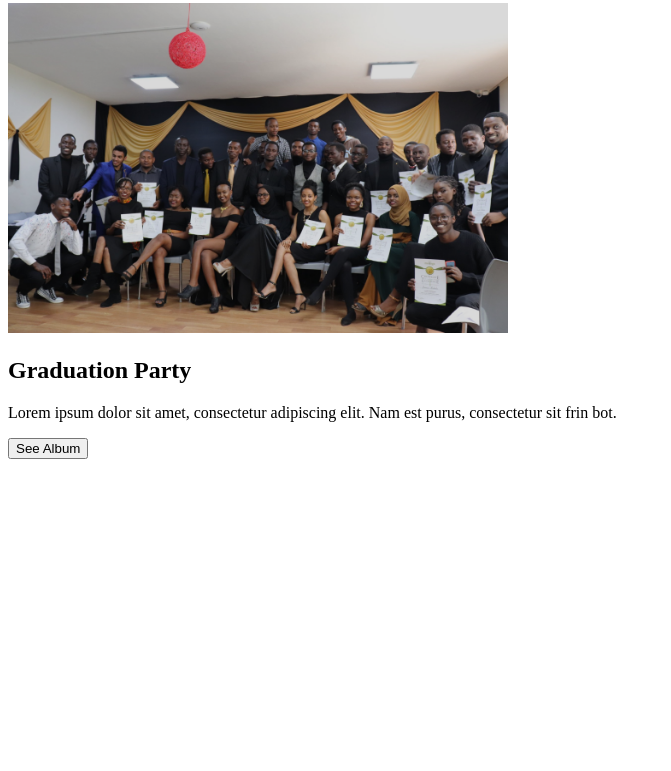
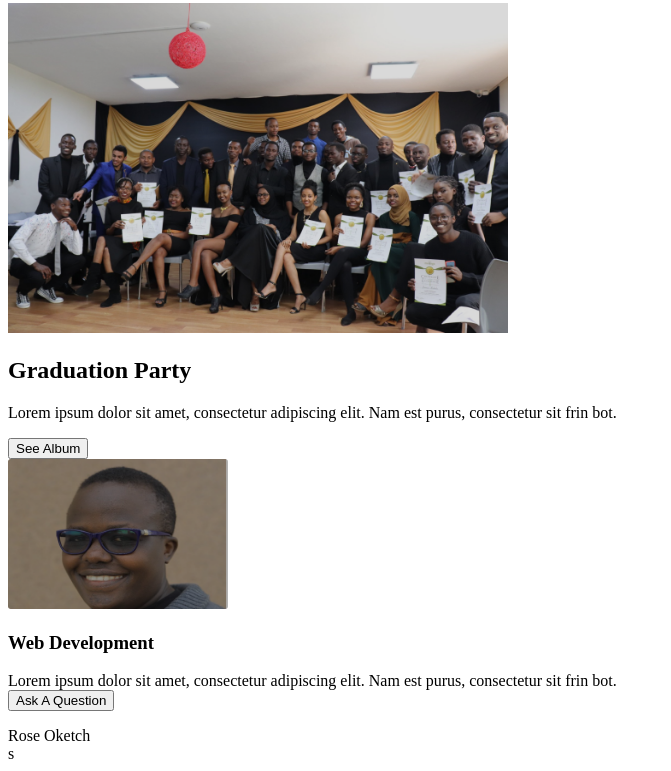
Before and after one commit to NicholasKungukamau/Moringa-School-Landing-Page, a plain HTML site: page index.html in a window 1280 px wide. Shown: the part 1652-2423 px from the top of the page, without its empty margins (0-671 px from the left). Before the commit the page ends 2119 px from the top, so only its background shows below. Drawn offline with Linux system fonts and the light colour scheme.

Commit message:
First mentor details

```diff
--- a/index.html
+++ b/index.html
@@ -78,6 +78,13 @@
     <div class="rightside"> <h2>Graduation Party</h2></div>
     <div> <p> Lorem ipsum dolor sit amet, consectetur adipiscing elit. Nam est purus, consectetur sit frin bot.</p> <button class="buttons"> See Album</button></div>
 </section>
+                               <!-- Team Mentors-->
+              <section id="tpart">
+                   <div class="tm"></div>
+                        <div class="rose"><img src="./assets/images/image 5.png" alt="Rose Oketch" width="220px" height="150px"><h3> Web Development</h3> <p> Lorem ipsum dolor sit amet, consectetur adipiscing elit. Nam est purus, consectetur sit frin bot.<br> <button class="buttons">Ask A Question</button></p></div>
+                         <div class="oketch">Rose Oketch</div>
+s
+                    </section>
 
 
 
```
